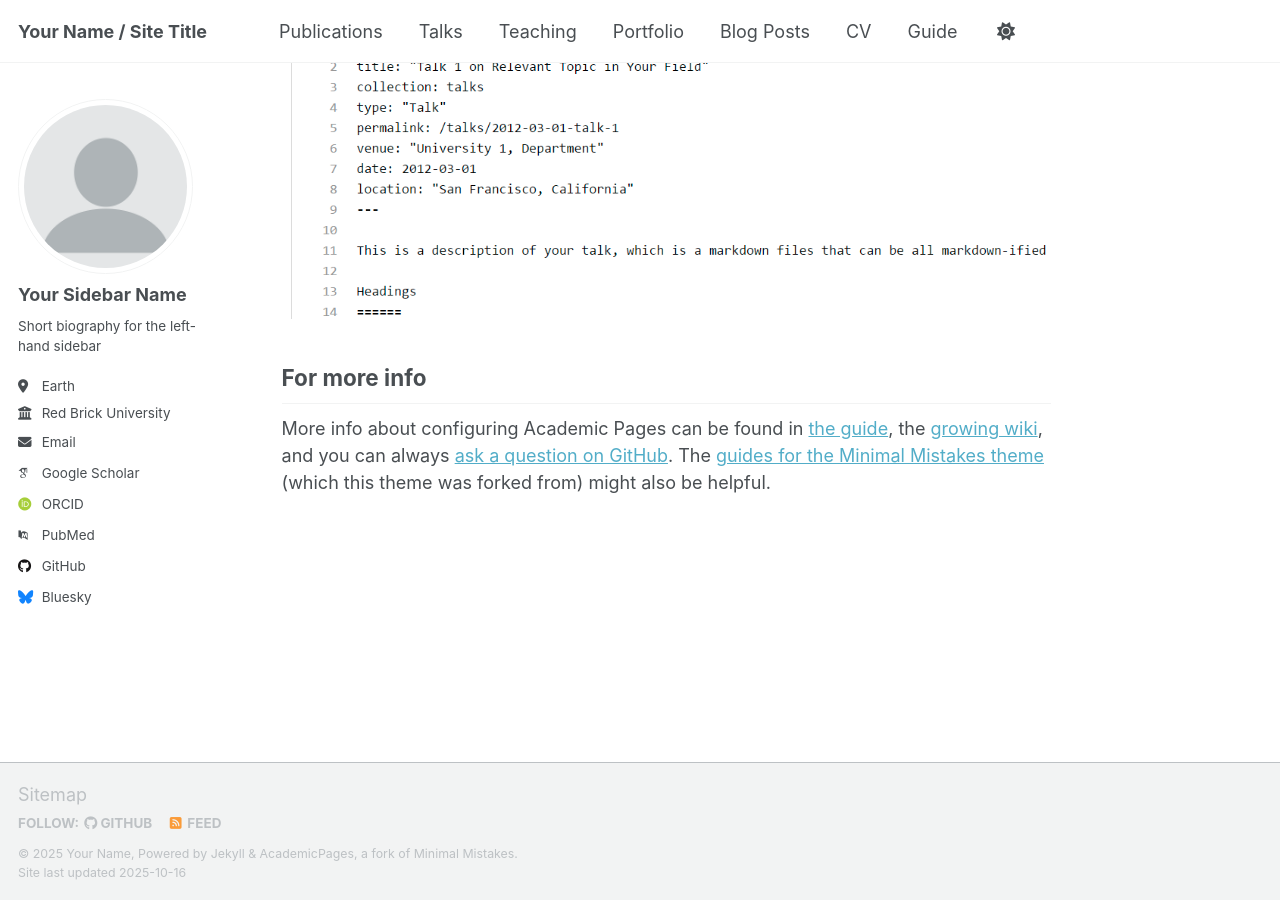
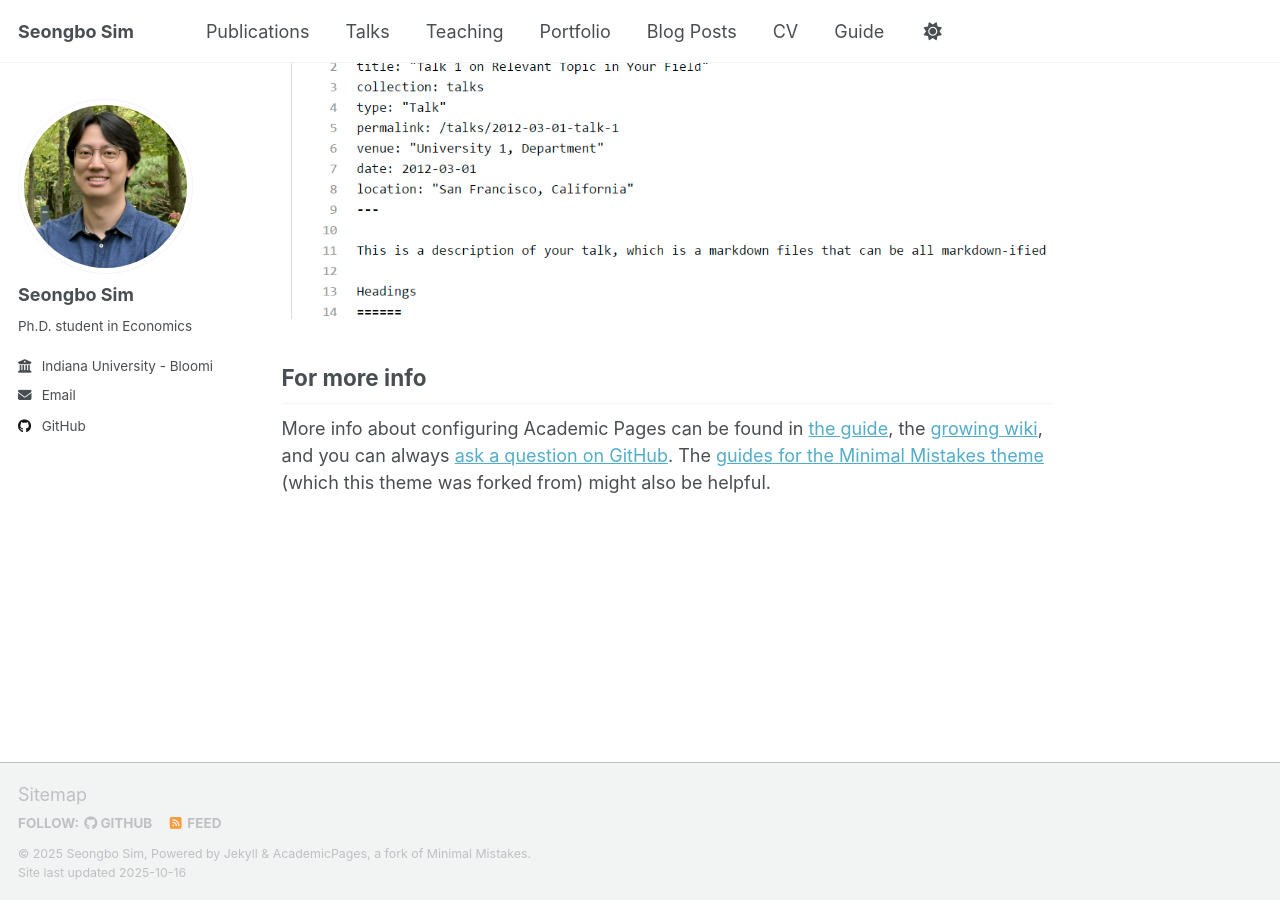
Before and after one commit to simseo520/simseo520.github.io, a Jekyll site: the page built from _pages/about.md, in a window 1280 px wide and 900 px high, scrolled down 2880 px. Built offline with Jekyll 4.4.1, drawn with Linux system fonts in a browser that asks for light colours; some web fonts are replaced; a script that is not in the unit is left out.

Commit message:
2025_10_16_1st

```diff
--- a/_config.yml
+++ b/_config.yml
@@ -9,38 +9,38 @@
 # Basic Site Settings
 locale                   : "en-US"
 site_theme               : "default" # Currently available options are "default", "air"
-title                    : "Your Name / Site Title"
+title                    : "Seongbo Sim"
 title_separator          : "-"
-name                     : &name "Your Name"
-description              : &description "Your Name's academic portfolio"   # Update this with a general description of your site, this is the default if not overridden by a page
-url                      : https://academicpages.github.io # The base hostname & protocol for your site e.g. "https://[your GitHub username].github.io",
+name                     : &name "Seongbo Sim"
+description              : &description "Seongbo Sim's academic portfolio"   # Update this with a general description of your site, this is the default if not overridden by a page
+url                      : https://simseo520.github.io/ # The base hostname & protocol for your site e.g. "https://[your GitHub username].github.io",
                                                            # or if you already have some other page hosted on Github then use "https://[your GitHub username].github.io/[Your Repo Name]"
 baseurl                  : "" # the subpath of your site, e.g. "/blog"
-repository               : "academicpages/academicpages.github.io"
+repository               : "simseo520/simseo520.github.io"
 
 # Site Author - The following control what appear as part of the author content on the side bar.
 #               If a field is blank the icon and link will not appear, otherwise it will be shown.
 #               Additional customization can be done by editing /_includes/author-profile.html
 author:
   # Biographic information
-  avatar           : "profile.png"
-  name             : "Your Sidebar Name"
+  avatar           : "sbsim_photo.jpg"
+  name             : "Seongbo Sim"
   pronouns         : # example: "she/her"
-  bio              : "Short biography for the left-hand sidebar"
-  location         : "Earth"
-  employer         : "Red Brick University"
+  bio              : "Ph.D. student in Economics"
+  location         : #
+  employer         : "Indiana University - Bloomington"
   uri              : # URL
-  email            : "none@example.org"
+  email            : "simseo@iu.edu"
 
   # Academic websites
   academia         : # URL
   arxiv            : # URL - Update with the correct link to your profile
-  googlescholar    : "https://scholar.google.com/citations?user=PS_CX0AAAAAJ"
+  googlescholar    : # URL
   inspire-hep      : # URL
   impactstory      : # URL
-  orcid            : "http://orcid.org/yourorcidurl"
+  orcid            : # URL
   semantic         : # URL
-  pubmed           : "https://www.ncbi.nlm.nih.gov/pubmed/?term=john+snow"
+  pubmed           : # URL
   researchgate     : # URL
   scopus           : # URL
 
@@ -48,13 +48,13 @@ author:
   bitbucket        : # Username - Update with your username on the site
   codepen          : # Username
   dribbble         : # Username
-  github           : "academicpages"
+  github           : "simseo520"
   kaggle           : # Username
   stackoverflow    : # User number or user number and name (i.e., use "1" or "1/jeff-atwood")
 
   # Social media
   artstation       : # Username
-  bluesky          : "bsky.app" # Replace this with you Bluesky username
+  bluesky          : # Username
   facebook         : # Username
   flickr           : # Username
   foursquare       : # Username
```
Also changed, not shown: images/sbsim_photo.jpg (added).
